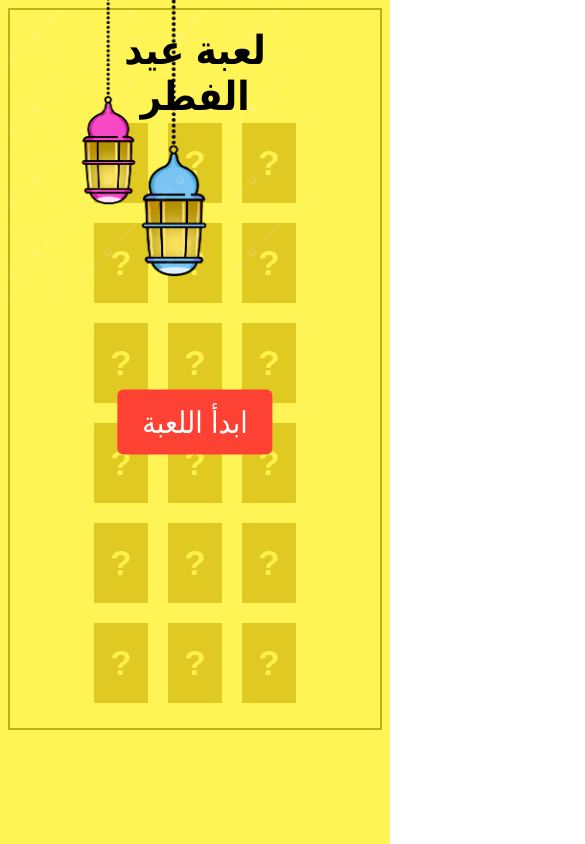
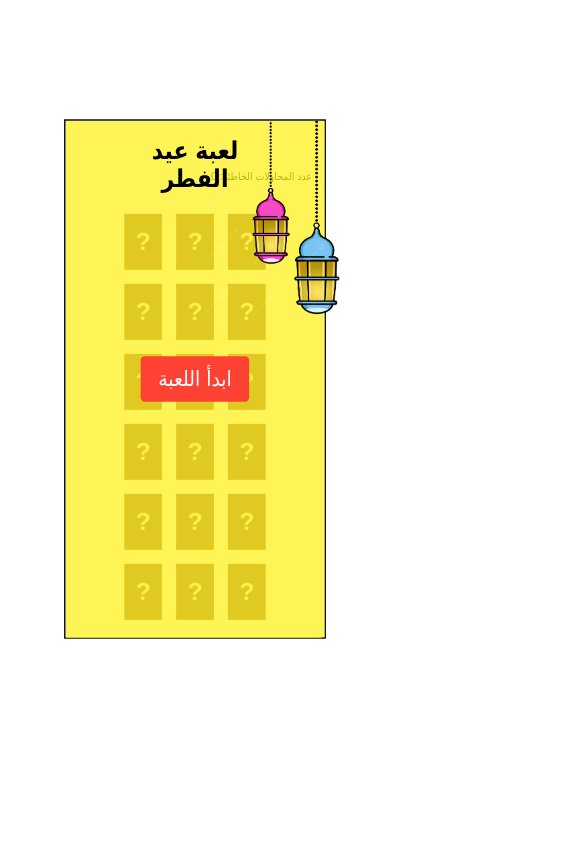
Before and after one commit to Iyad0Q/Happy_Eid3, a plain HTML site: page index.html in a window 390 px wide. Shown: the top 844 px of the page, 585 px wide, since content can reach past the window. Drawn offline with nearby package versions, Linux system fonts and the light colour scheme.

Commit message:
Add files via upload

```diff
--- a/index.html
+++ b/index.html
@@ -135,9 +135,9 @@
           close
         </span>
         <p>
-          twajsd%3245
+          twajsd%3245 :الكود
           <br>
-          صور الكود وارسله إلى اياد عشان تحصل عيدية
+          صور الشاشة وارسلها إلى اياد عشان تحصل عيدية
         </p>
       </div>
     </footer>
@@ -166,12 +166,12 @@
         // Disable clicking during preview
         blocksContainer.classList.add('no-clicking');
 
-        // Hide blocks after 1.5 seconds
+        // Hide blocks after 2 seconds
         setTimeout(() => {
           blocks.forEach(block => block.classList.remove('is-flipped'));
           blocksContainer.classList.remove('no-clicking');
 
-        }, 1500);
+        }, 2000);
 
         endButton.style.display = 'block';
 
--- a/style.css
+++ b/style.css
@@ -167,9 +167,11 @@
     border: 2px solid black;
     overflow: hidden;
     text-align: center;
+    transform: scale(0.7);
   }
   .info-container h1 {
-    font-size: 40px;
+    font-size: 35px;
+    position: absolute;
   }
   .memory-game-blocks {
     display: inline-flex;
@@ -181,9 +183,26 @@
     flex: 5 0 50px;
     margin: 10px;
   }
+  .control-buttons {
+    position: absolute;
+  }
+  .info-container .tries {
+    float: none;
+    text-align: center;
+    font-size: 15px;
+    margin-top: 30px;
+  }
+  footer #endButton {
+    transform: scale(0.5);
+    left: 76%;
+  }
+  .memory-game-blocks .game-block .back p {
+    font-size: 15px;
+    padding: 5px;
+    font-weight: bold;
+  }
 
-  .control-buttons {
-    display: flex;
-    flex-wrap: wrap;
+  footer .ediah p {
+    font-size: 25px;
   }
 }
```
